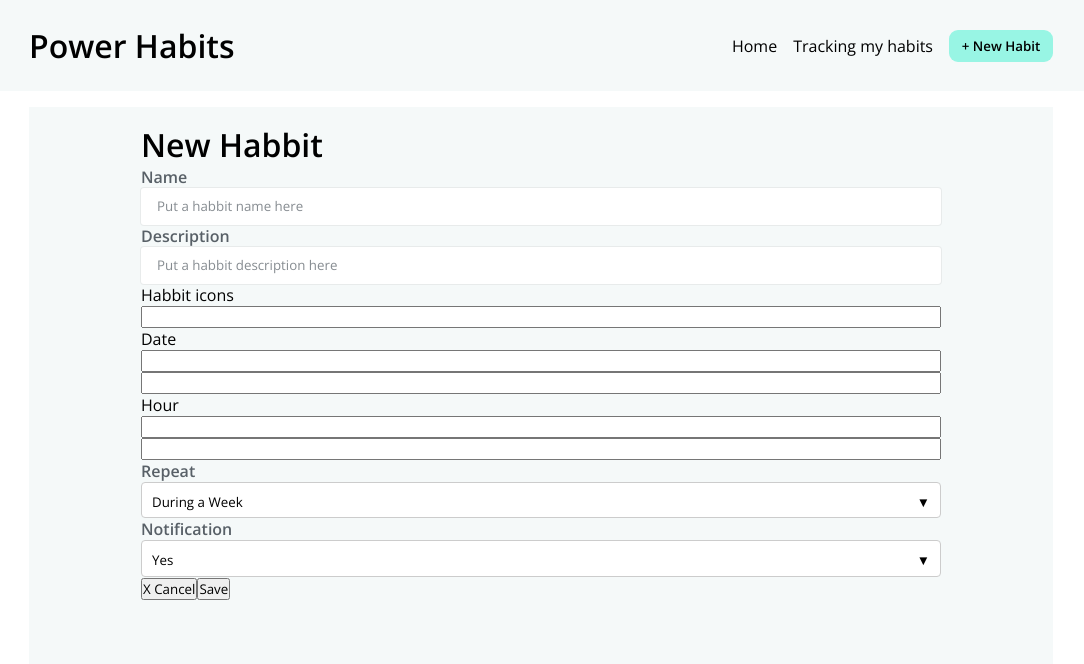
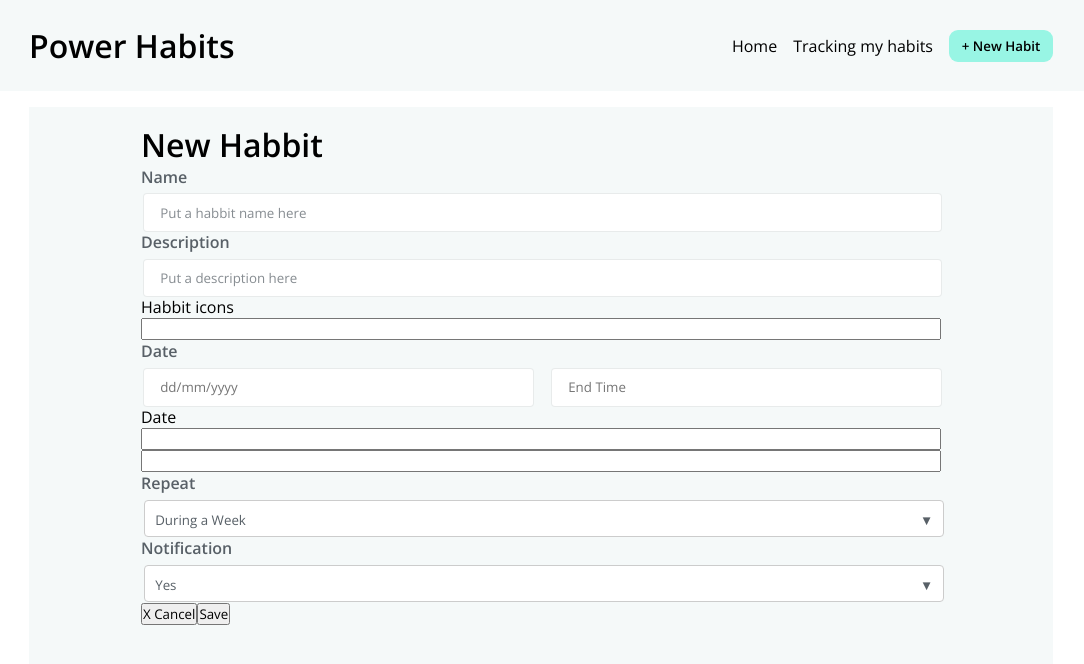
Before and after one commit to 1ZOD/Front_avaliacao, a Next.js app: page /new_habbit/new_habit in a window 1280 px wide. Shown: the top 664 px of the page, without its empty margins (99-1183 px from the left). Built offline with nearby package versions, Linux system fonts and the light colour scheme.

Commit message:
add_component_date

```diff
--- a/package.json
+++ b/package.json
@@ -12,12 +12,14 @@
     "@types/date-fns": "^2.6.0",
     "date-fns": "^2.30.0",
     "font-awesome": "^4.7.0",
+    "inputmask": "^5.0.8",
     "next": "13.5.4",
     "react": "^18",
     "react-calendar": "^4.6.0",
     "react-dom": "^18"
   },
   "devDependencies": {
+    "@types/inputmask": "^5.0.4",
     "@types/node": "^20",
     "@types/react": "^18",
     "@types/react-dom": "^18",
--- /dev/null
+++ b/src/components/communs/date.tsx
@@ -0,0 +1,61 @@
+import React, { useRef, useState } from "react";
+
+interface Props {
+  label: string;
+  placeholder: string;
+  placeholder2: string;
+}
+
+export const Date = ({ label, placeholder, placeholder2 }: Props) => {
+  const inputRef1 = useRef<HTMLInputElement | null>(null);
+  const inputRef2 = useRef<HTMLInputElement | null>(null);
+
+  const [dateValue1, setDateValue1] = useState("");
+  const [dateValue2, setDateValue2] = useState("");
+
+  const handleDateInput1 = (event: React.ChangeEvent<HTMLInputElement>) => {
+    const inputValue = event.target.value;
+    const formattedDate = formatInputDate(inputValue);
+    setDateValue1(formattedDate);
+  };
+
+  const handleDateInput2 = (event: React.ChangeEvent<HTMLInputElement>) => {
+    const inputValue = event.target.value;
+    const formattedDate = formatInputDate(inputValue);
+    setDateValue2(formattedDate);
+  };
+
+  const formatInputDate = (inputValue: string) => {
+    const sanitizedValue = inputValue.replace(/\D/g, "");
+    const formattedDate = sanitizedValue
+      .slice(0, 2) +
+      (sanitizedValue.length > 2 ? "/" : "") +
+      sanitizedValue.slice(2, 4) +
+      (sanitizedValue.length > 4 ? "/" : "") +
+      sanitizedValue.slice(4, 8);
+
+    return formattedDate;
+  };
+
+  return (
+    <div className="date-container">
+      <label className="label_input">{label}</label>
+      <div className="container_date">
+        <input
+          ref={inputRef1}
+          className="date_input_field"
+          placeholder={placeholder}
+          value={dateValue1}
+          onChange={handleDateInput1}
+        />
+        <input
+          ref={inputRef2}
+          className="date_input_field"
+          placeholder={placeholder2}
+          value={dateValue2}
+          onChange={handleDateInput2}
+        />
+      </div>
+    </div>
+  );
+};
--- a/src/pages/_app.tsx
+++ b/src/pages/_app.tsx
@@ -4,6 +4,7 @@ import '@/styles/components/button/button.css';
 import '@/styles/components/title/title.css';
 import '@/styles/components/input/input.css';
 import '@/styles/components/dropdown/dropdown.css';
+import '@/styles/components/date/date.css';
 import '@/styles/components/calendario/calendario.css';
 import '@/styles/pages/daily_habits.css'
 import '@/styles/pages/new_habbits.css'
--- a/src/pages/new_habbit/new_habit.tsx
+++ b/src/pages/new_habbit/new_habit.tsx
@@ -1,6 +1,7 @@
 import { Dropdown } from "@/components/communs/dropdown";
 import { Input } from "@/components/communs/input";
 import { Title } from "@/components/communs/title";
+import { Date } from "@/components/communs/date";
 import Head from "next/head";
 import Link from "next/link";
 
@@ -21,18 +22,17 @@ export default function New_habbit() {
               <div className="form-container">
                 <Input label={"Name"} placehloder={"Put a habbit name here"}/>
 
-                <Input label={"Description"} placehloder={"Put a habbit description here"}/>
+                <Input label={"Description"} placehloder={"Put a description here"}/>
 
                 <label htmlFor="icon">Habbit icons</label>
                 <input type="text" id="habitName" name="habitName"/>
+
+                <Date label={"Date"} placeholder={"dd/mm/yyyy"} placeholder2={"End Time"}/>
 
                 <label htmlFor="date">Date</label>
                 <input type="text" id="habitName" name="habitName"/>
                 <input type="text" id="habitName" name="habitName"/>
 
-                <label htmlFor="hour">Hour</label>
-                <input type="text" id="habitName" name="habitName"/>
-                <input type="text" id="habitName" name="habitName"/>
 
                 <Dropdown label={"Repeat"} options={["During a Week","During a Day","Never"]}/>
 
--- /dev/null
+++ b/src/styles/components/date/date.css
@@ -0,0 +1,31 @@
+.date-container {
+    display: flex;
+    flex-direction: column;
+  }
+
+  .label_input {
+    font-weight: bold;
+    font-size: 1rem;
+    color: #586067;
+    margin-bottom: 0.2rem; /* Adiciona um pequeno espaço entre o label e os campos de entrada */
+  }
+
+  .container_date {
+    display: flex;
+    justify-content: space-between;
+  }
+
+  .date_input_field {
+    display: flex;
+    border-radius: 3px;
+    height: 2.3rem;
+    width: 24.3rem;
+    margin-top: 0.2rem;
+    margin-left: 0.2rem;
+    border: none;
+    box-shadow: 0px 0px 0px 1px rgba(0, 0, 0, 0.055);
+    padding: 1rem;
+    outline: none;
+  }
+
+  /* ...outros estilos... */
--- a/src/styles/components/dropdown/dropdown.css
+++ b/src/styles/components/dropdown/dropdown.css
@@ -1,6 +1,7 @@
 .dropdown {
   position: relative;
   display: inline-block;
+
 }
 
 .dropdown-toggle {
@@ -13,17 +14,21 @@
   border-radius: 4px;
   display: flex;
   justify-content: space-between;
+  margin-top: 0.2rem;
+  margin-left: 0.2rem;
+  color: #586067;
 }
 
 .arrow {
   margin-left: 8px;
-  margin-right: 8px; /* Adicione margem à direita do texto */
+  margin-right: 8px;
+
 }
 
 .dropdown-menu {
   position: absolute;
   top: 100%;
-  left: 0;
+  left: 0.2rem;
   list-style: none;
   padding: 10px;
   margin: 0;
--- a/src/styles/components/input/input.css
+++ b/src/styles/components/input/input.css
@@ -8,13 +8,18 @@
     display: flex;
     border-radius: 3px;
     height: 2.3rem;
+    margin-top: 0.2rem;
+    margin-left: 0.2rem;
     border: none;
     box-shadow: 0px 0px 0px 1px rgba(0, 0, 0, 0.055); /* Box shadow */
     padding: 1rem;
-    outline: none;
 }
 
 
 .input_field::placeholder{
     color: #586067b9;
 }
+
+.input_field:focus{
+    outline-color: #9271f5;
+}
```
Also changed, not shown: 1 other file (tests, documents, lock files or other folders).
